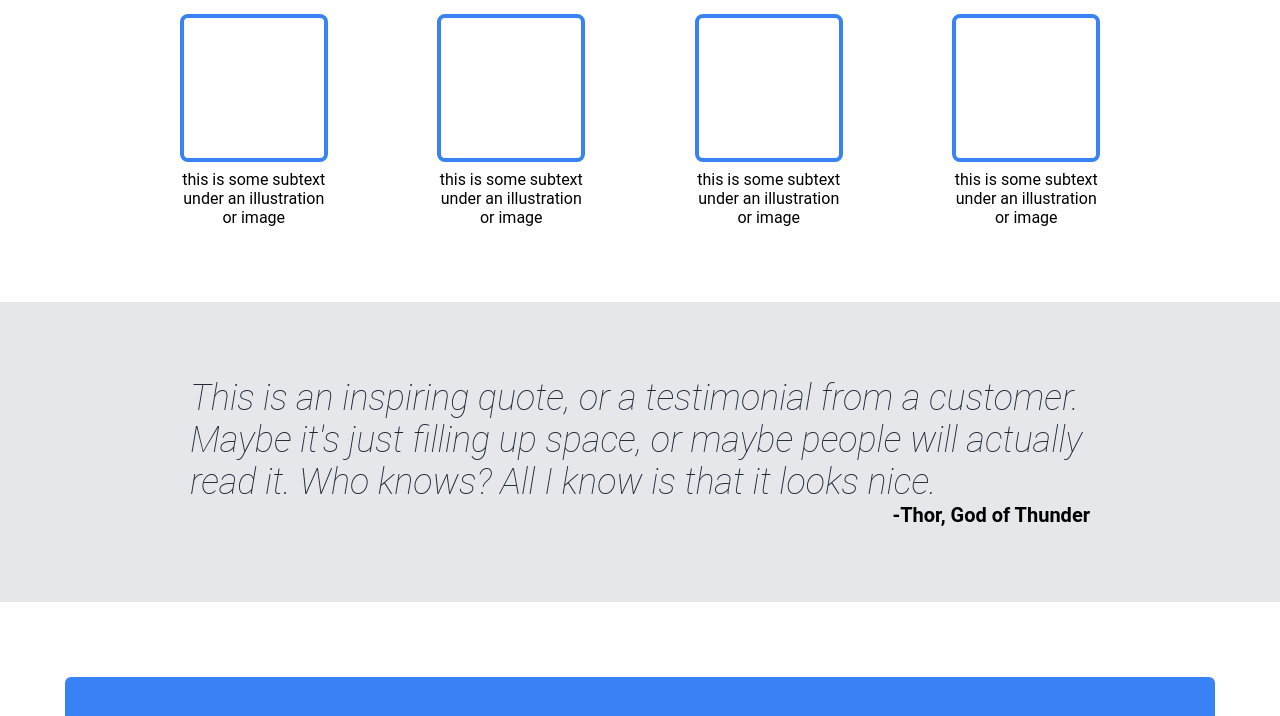
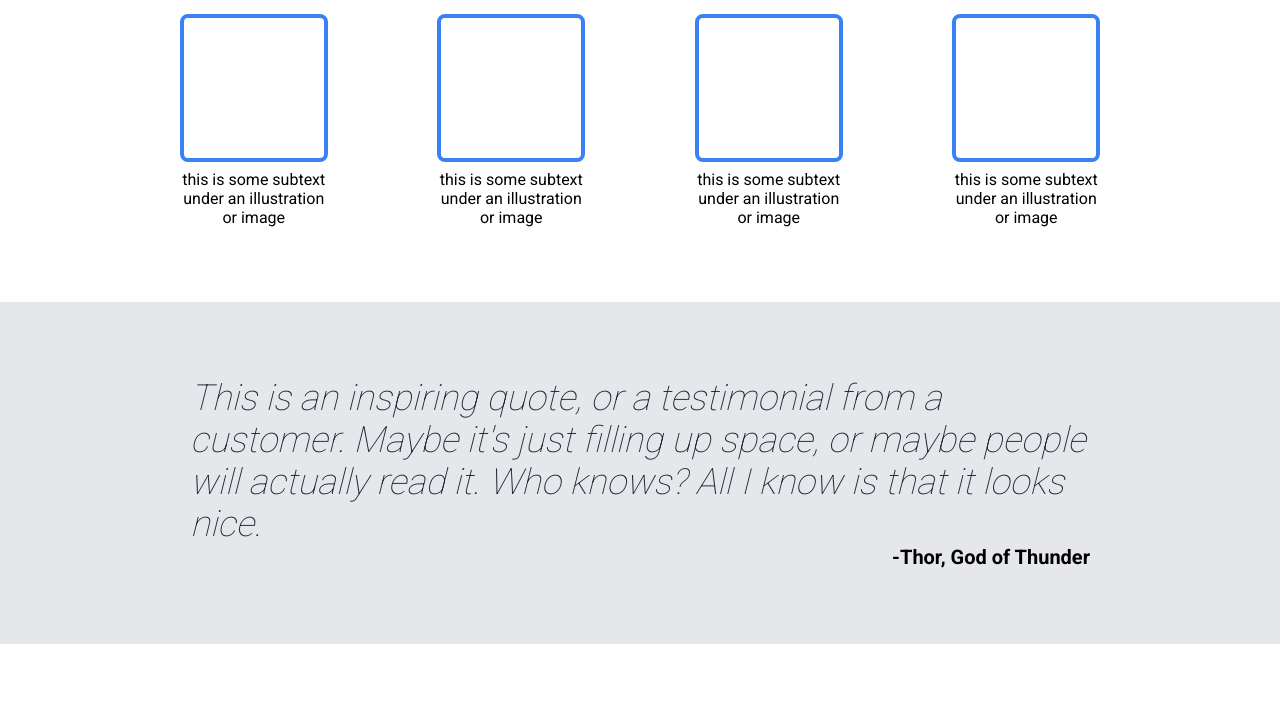
Before and after one commit to racodess/odin-landing-page, a plain HTML site: page index.html in a window 1280 px wide. Shown: the part 532-1248 px from the top of the page. Drawn offline with Linux system fonts and the light colour scheme.

Commit message:
Import Roboto font w/ font weights

```diff
--- a/style.css
+++ b/style.css
@@ -1,3 +1,5 @@
+@import url('https://fonts.googleapis.com/css2?family=Roboto:wght@100;400;700&display=swap');
+
 html, body {
 	height: 100%;
 	margin: 0;
```
